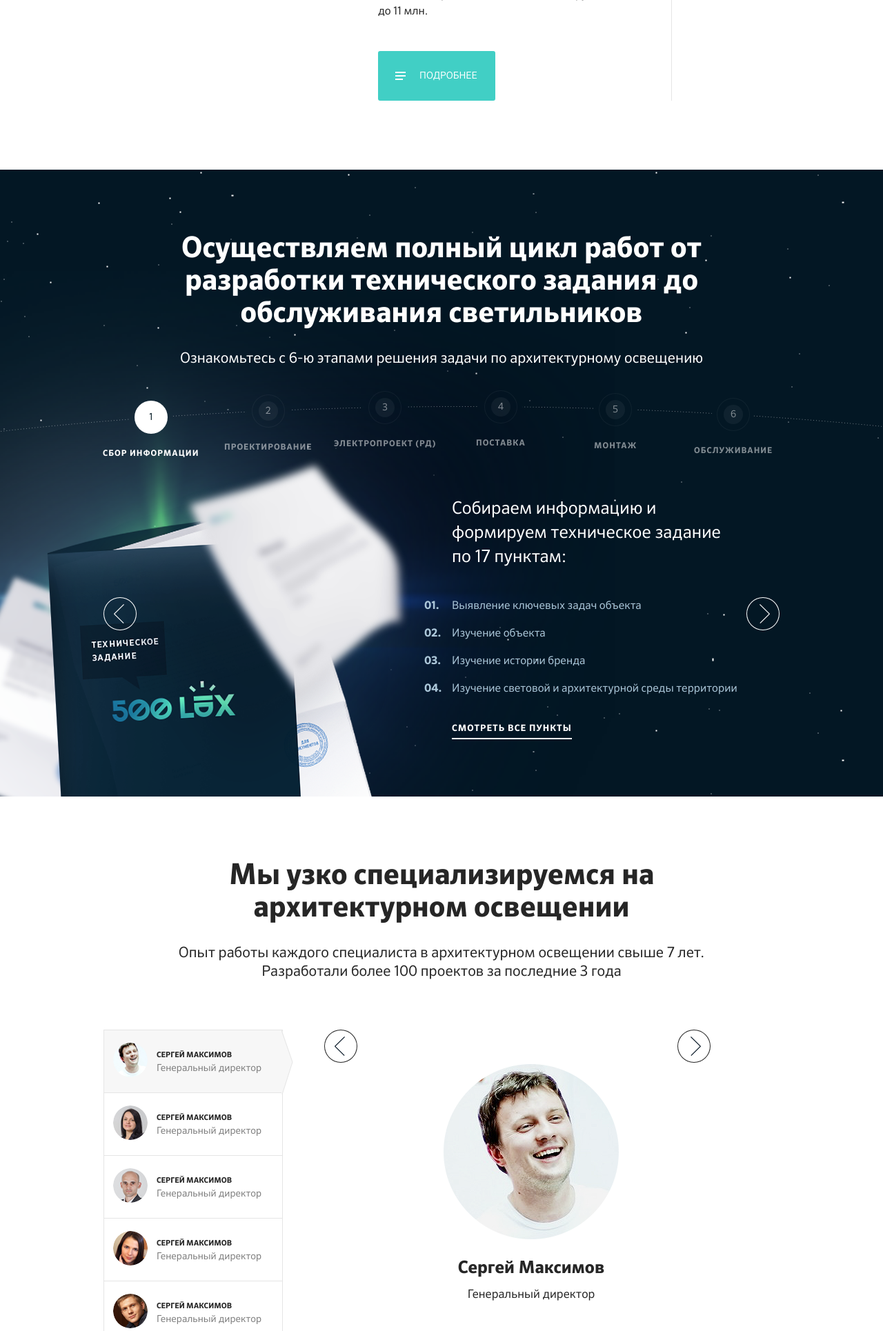
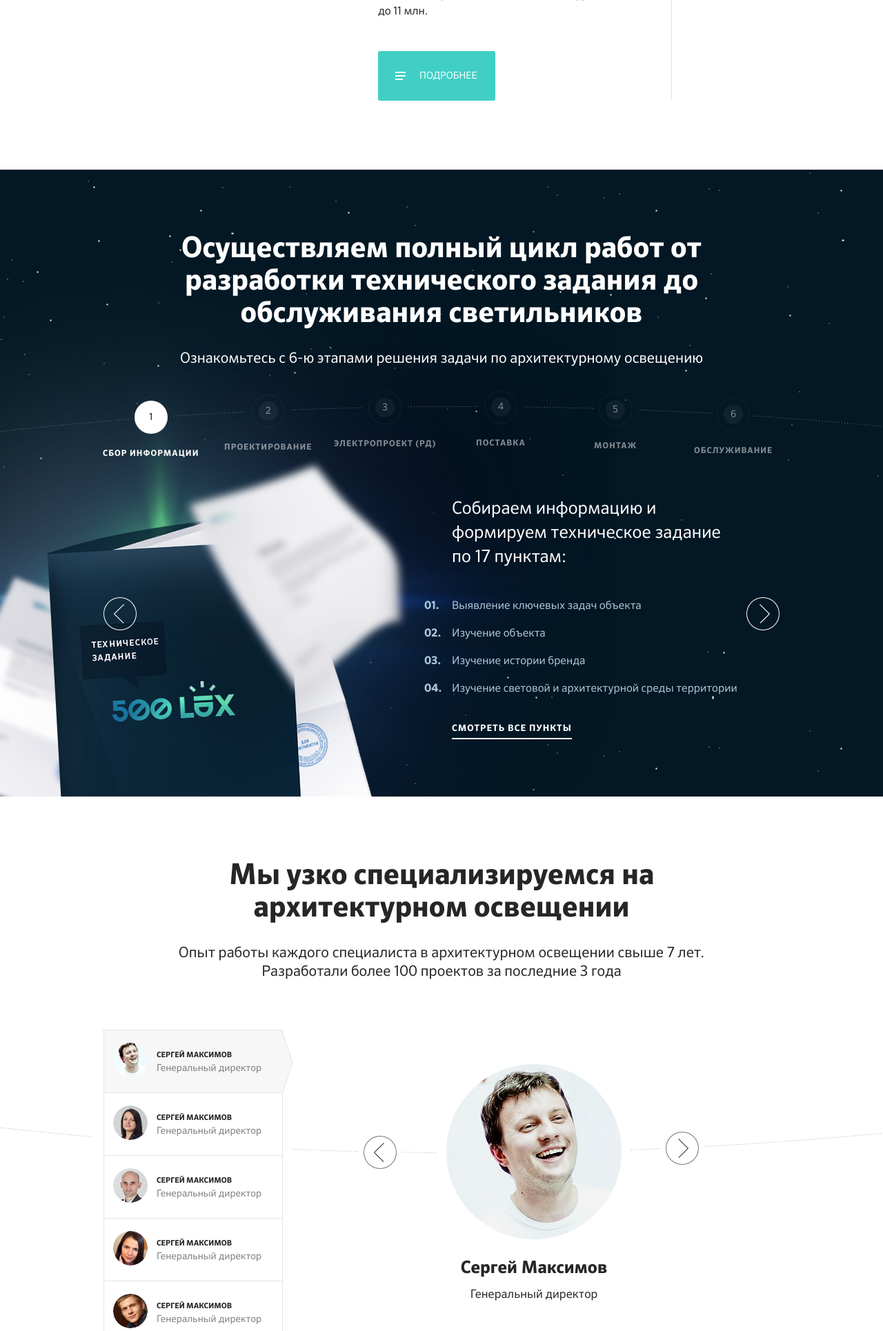
Before and after one commit to mikhkita/500lux, a PHP site: page / in a window 1280 px wide; the page is wider, and only the part inside the window is pictured. Shown: the part 3585-5515 px from the top of that part at 69% size. Run offline with PHP 8.4, Linux system fonts and the light colour scheme.

Commit message:
no message

```diff
--- a/css/layout.css
+++ b/css/layout.css
@@ -927,6 +927,11 @@ input:-moz-placeholder {
 					margin-top: -14px;
 					background-repeat: no-repeat;
 					background-image: url('../i/arrow-sprite.png');
+					-webkit-transition: all 0ms 50ms ease-out;
+					   -moz-transition: all 0ms 50ms ease-out;
+					    -ms-transition: all 0ms 50ms ease-out;
+					   	 -o-transition: all 0ms 50ms ease-out;
+							transition: all 0ms 50ms ease-out;
 				}
 			.b-way-nav-left{
 				left: 0px;
@@ -1195,6 +1200,9 @@ input:-moz-placeholder {
 .b-6{
 	background-color: #FFF;
 	color: #262626;
+	background-position: 50% 364px;
+	background-repeat: no-repeat;
+	background-image: url('../i/line-6.png');
 }
 	.b-6 .b-block{
 
@@ -1242,18 +1250,27 @@ input:-moz-placeholder {
 						}
 			.b-staff-slider{
 				width: 620px;
-				margin-right: 50px;
+				margin-right: 46px;
 				position: relative;
 			}
 				.b-staff-nav{
 					cursor: pointer;
 					position: absolute;
-					top: 0px;
+					top: 154px;
 					width: 48px;
 					height: 48px;
-					box-shadow: inset 0 0 0 1px #262626;
+					box-shadow: inset 0 0 0 1px #555555;
 					border-radius: 50%;
-				}
+					opacity: 0.8;
+					-webkit-transition: all 150ms ease-out;
+					   -moz-transition: all 150ms ease-out;
+					    -ms-transition: all 150ms ease-out;
+					   	 -o-transition: all 150ms ease-out;
+							transition: all 150ms ease-out;
+				}
+					.b-staff-nav:hover{
+						box-shadow: inset 0 0 0 25px #555555;
+					}
 					.b-staff-nav:after{
 						position: absolute;
 						content: "s";
@@ -1266,20 +1283,32 @@ input:-moz-placeholder {
 						margin-top: -14px;
 						background-repeat: no-repeat;
 						background-image: url('../i/arrow-sprite.png');
+						-webkit-transition: all 0ms 50ms ease-out;
+						   -moz-transition: all 0ms 50ms ease-out;
+						    -ms-transition: all 0ms 50ms ease-out;
+						   	 -o-transition: all 0ms 50ms ease-out;
+								transition: all 0ms 50ms ease-out;
 					}
 					.b-left-butt{
-						left: 10px;
+						left: 63px;
 					}
 						.b-left-butt:after{
 							background-position: -30px 0px;
 						}
+							.b-left-butt:hover:after{
+								background-position: 0px 0px;
+							}
 					.b-right-butt{
-						right: 50px;
+						right: 71px;
+						top: 148px;
 					}
 						.b-right-butt:after{
-							margin-left: -5px;
+							margin-left: -6px;
 							background-position: -45px 0px;
 						}
+							.b-right-butt:hover:after{
+								background-position: -15px 0px;
+							}
 				.b-staff-slider .b-slide{
 
 				}
```
Also changed, not shown: i/line-6.png.
